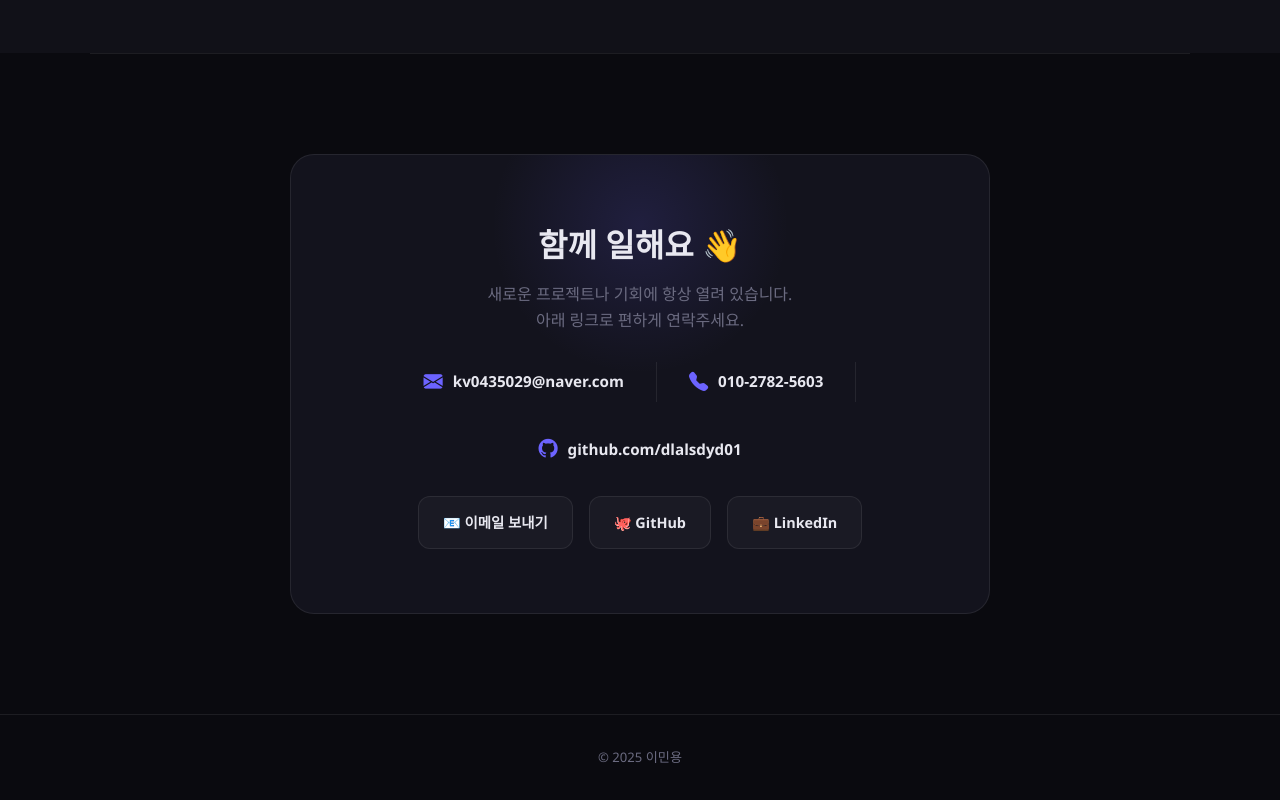
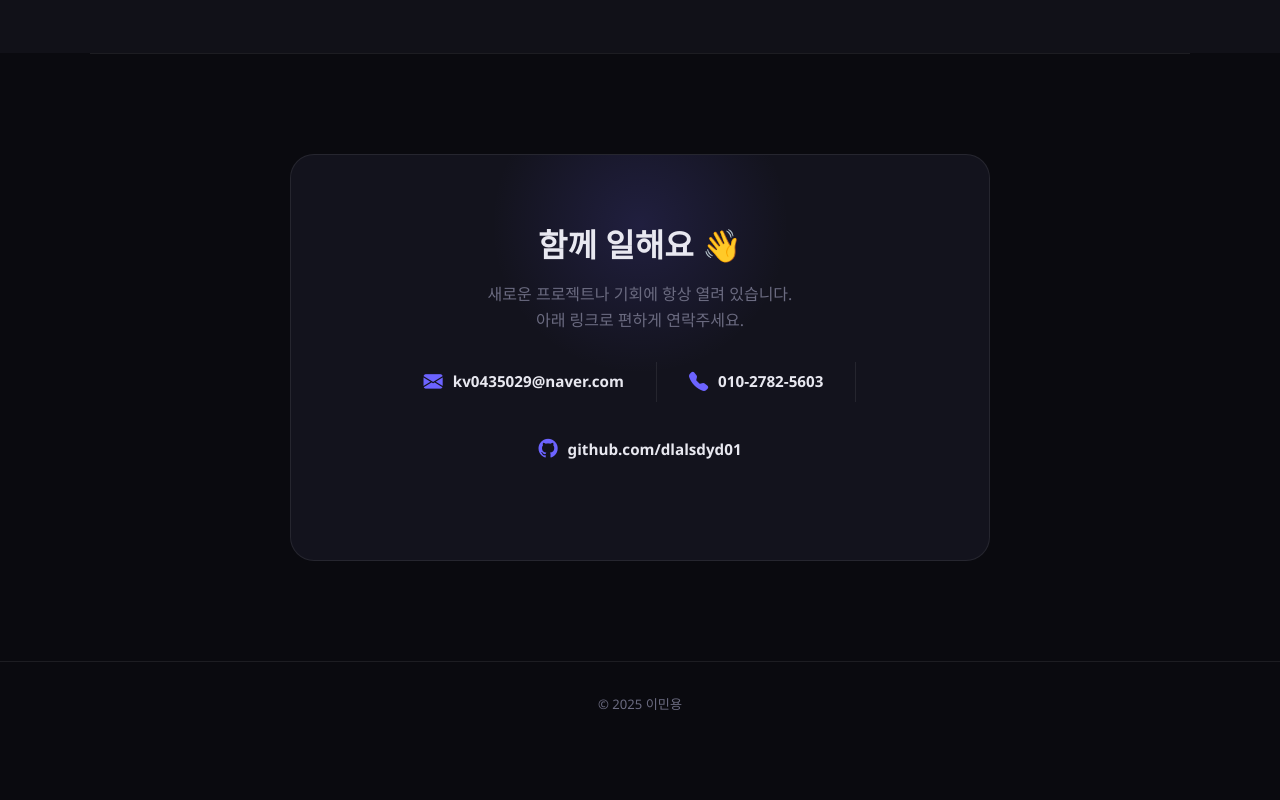
Before and after one commit to dlalsdyd01/Profile, a plain HTML site: page index.html in a window 1280 px wide. Shown: the part 5642-6442 px from the top of the page. After the commit the page ends 6389 px from the top, so only its background shows below. Drawn offline with nearby package versions, Linux system fonts and the light colour scheme.

Commit message:
Remove contact link buttons, keep info bar only

```diff
--- a/index.html
+++ b/index.html
@@ -854,11 +854,6 @@
         <a href="https://github.com/dlalsdyd01" target="_blank">github.com/dlalsdyd01</a>
       </div>
     </div>
-    <div class="contact-links">
-      <a href="mailto:kv0435029@naver.com" class="contact-link">📧 이메일 보내기</a>
-      <a href="https://github.com/dlalsdyd01" target="_blank" class="contact-link">🐙 GitHub</a>
-      <a href="#" class="contact-link">💼 LinkedIn</a>
-    </div>
   </div>
 </section>
 
```
